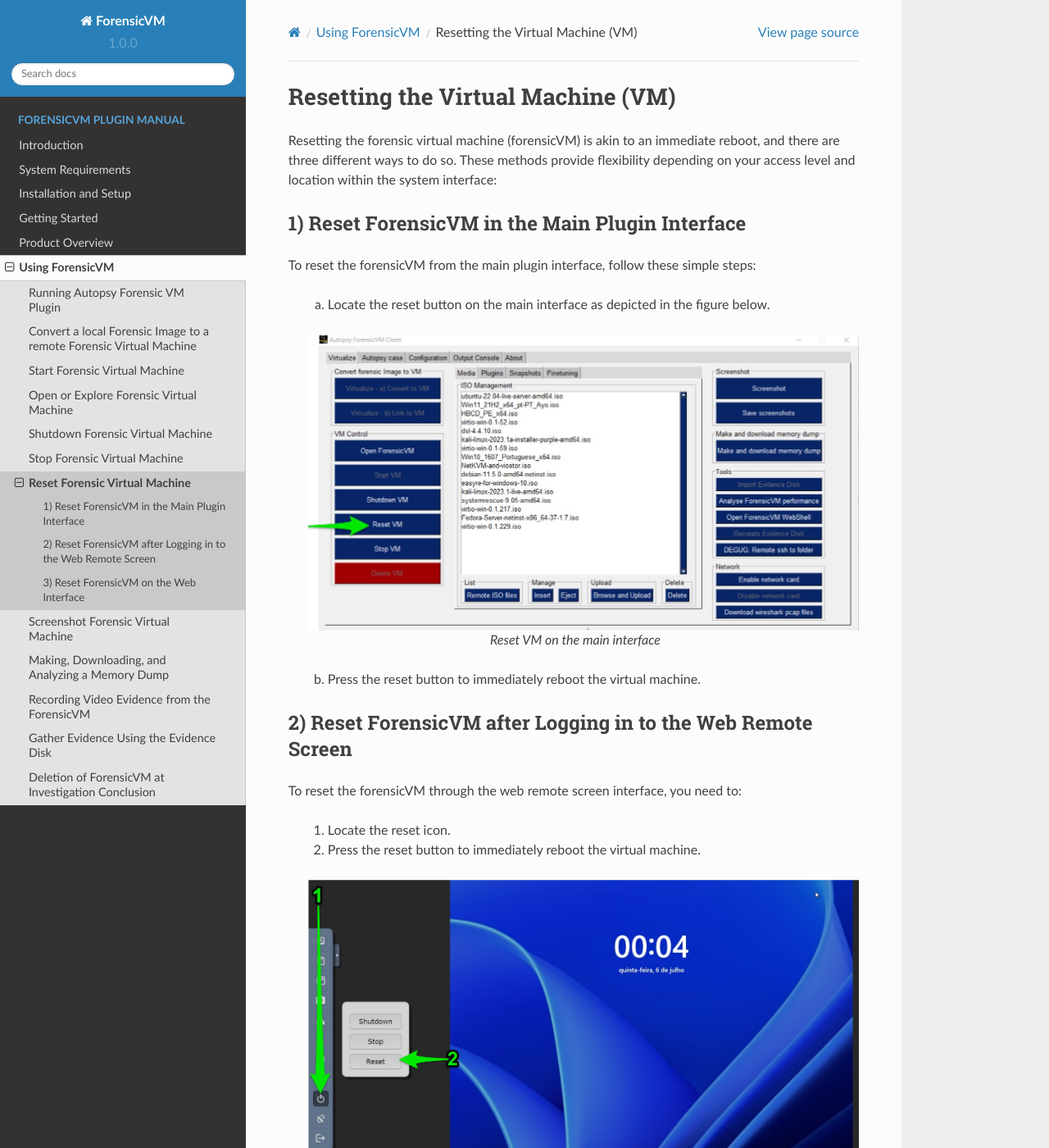
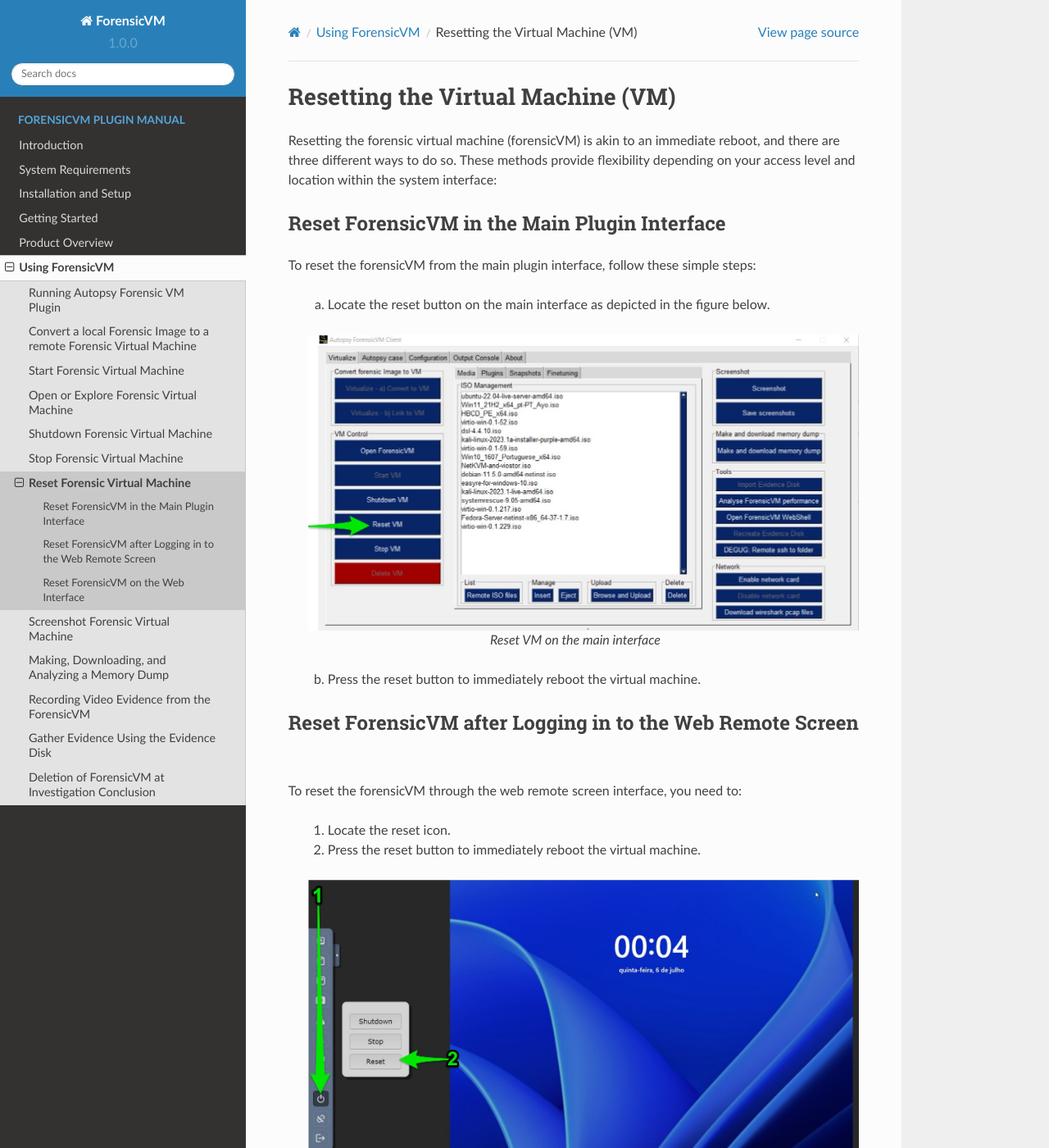
Before and after one commit to nunomourinho/forensicVmAutopsyUserManual, a Sphinx documentation site: the page built from docs/user/reset_vm.rst, in a window 1280 px wide and 1400 px high. Shown: the whole window at 82% size. Built offline with Sphinx 7.4.7 and the Read the Docs theme 2.0.0, drawn with Linux system fonts in a browser that asks for light colours; pages that are not in the unit, such as notebooks, are missing from menus; some of the changed text lies outside the part shown.

Commit message:
Update reset_vm.rst

```diff
--- a/docs/user/reset_vm.rst
+++ b/docs/user/reset_vm.rst
@@ -3,7 +3,7 @@
 
 Resetting the forensic virtual machine (forensicVM) is akin to an immediate reboot, and there are three different ways to do so. These methods provide flexibility depending on your access level and location within the system interface:
 
-1) Reset ForensicVM in the Main Plugin Interface
+Reset ForensicVM in the Main Plugin Interface
 ------------------------------------------------
 
 To reset the forensicVM from the main plugin interface, follow these simple steps:
@@ -18,7 +18,7 @@
 
    b) Press the reset button to immediately reboot the virtual machine.
 
-2) Reset ForensicVM after Logging in to the Web Remote Screen
+Reset ForensicVM after Logging in to the Web Remote Screen
 ------------------------------------------------------------
 
 To reset the forensicVM through the web remote screen interface, you need to:
@@ -32,7 +32,7 @@
 
       Reset VM on the web remote screen
 
-3) Reset ForensicVM on the Web Interface
+Reset ForensicVM on the Web Interface
 ----------------------------------------
 
 Another option to reset the forensicVM is from the web interface. This method may be preferred if you are working remotely or through a particular service interface:
```
